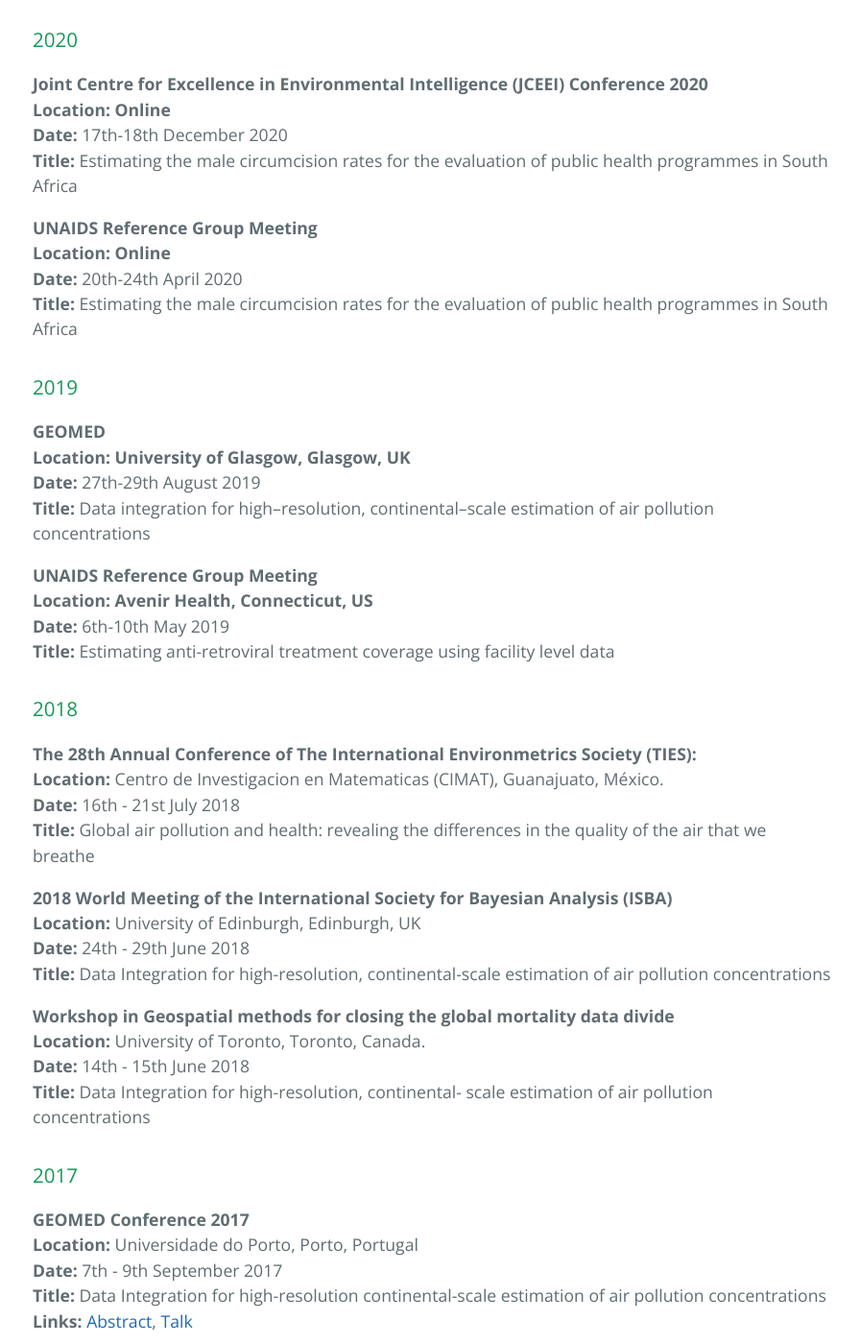
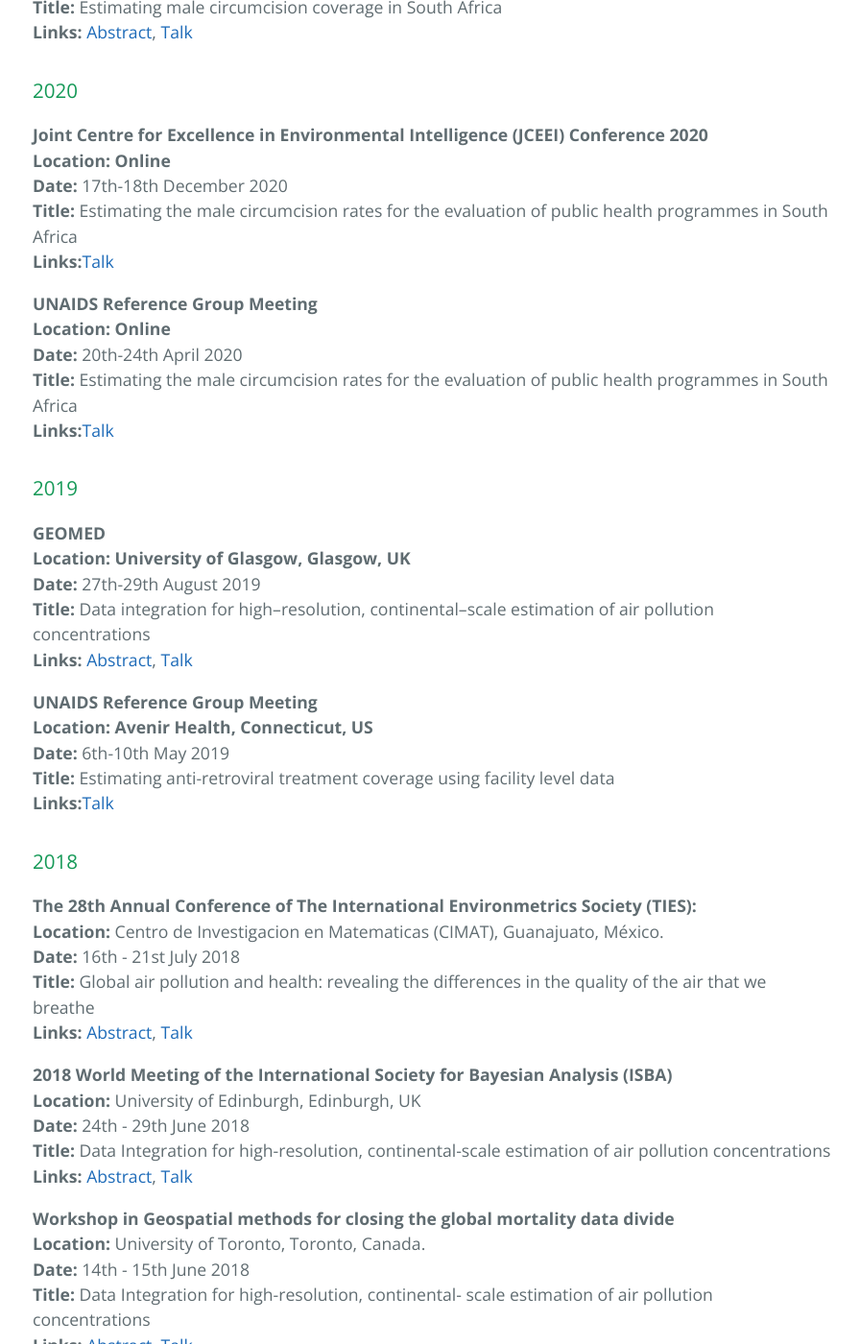
Before and after one commit to matthewllthomas/matthewllthomas.github.io, a Jekyll site: the page built from presentations/index.md, in a window 1280 px wide and 1400 px high, scrolled down 796 px. Shown: the whole window at 96% size, without its empty margins (190-1086 px from the left). Built offline with Jekyll 4.4.1, drawn with Linux system fonts in a browser that asks for light colours; the repository's description, which GitHub fills in, is left out; some of the changed text lies outside the part shown.

Commit message:
Uploading 2018-2022 talks

```diff
--- /dev/null
+++ b/presentations/2018/ISBA/abstract.txt
@@ -0,0 +1 @@
+Air pollution represents one of the most important environmental risk factors to human health with a number of pollutants associated with adverse health outcomes. Epidemiological studies designed to estimate the risks associated with air pollution require accurate measures of concentrations with comprehensive coverage of a study area. Traditionally, these have been based on measurements from ground monitors but this may not provide information of sufficient quality and coverage to allow accurate spatial (and temporal) prediction at any location at which estimated concentrations are required. Ground monitoring data may therefore need to be supplemented with information from other sources, such as estimates from satellite remote sensing, chemical transport models, land use and topography. Set within a Bayesian hierarchical modelling framework, downscaling models are used to align data generated at different geographical resolutions, including point locations and a series of (potentially non-aligned) grids of varying resolutions. The proposed modelling approach is used to predict concentrations of nitrogen dioxide, together with measures of uncertainty, at a high-resolution throughout Western Europe by integrating data from ground monitoring, chemical transport models together with land-use information. Performing complex Bayesian inference combining potentially large datasets may be computationally challenging and we perform approximate Bayesian inference using INLA.
--- /dev/null
+++ b/presentations/2018/Toronto/abstract.txt
@@ -0,0 +1 @@
+Air pollution represents one of the most important environmental risk factors to human health with a number of pollutants associated with adverse health outcomes. Epidemiological studies designed to estimate the risks associated with air pollution require accurate measures of concentrations with comprehensive coverage of a study area. Traditionally, these have been based on measurements from ground monitors but this may not provide information of sufficient quality and coverage to allow accurate spatial (and temporal) prediction at any location at which estimated concentrations are required. Ground monitoring data may therefore need to be supplemented with information from other sources, such as estimates from satellite remote sensing, chemical transport models, land use and topography. Set within a Bayesian hierarchical modelling framework, downscaling models are used to align data generated at different geographical resolutions, including point locations and a series of (potentially non-aligned) grids of varying resolutions. The proposed modelling approach is used to predict concentrations of nitrogen dioxide, together with measures of uncertainty, at a high-resolution throughout Western Europe by integrating data from ground monitoring, chemical transport models together with land-use information. Performing complex Bayesian inference combining potentially large datasets may be computationally challenging and we perform approximate Bayesian inference using INLA.
--- /dev/null
+++ b/presentations/2021/ECEHH/abstract.txt
@@ -0,0 +1 @@
+HIV continues to pose major public health challenges, particularly in the developing world. Despite considerable progress in combating the epidemic, HIV-related deaths continue to dominate recent adult mortality trends in most of sub-Saharan Africa. Voluntary medical male circumcision (VMMC) has emerged in recent years as an effective intervention to reduce the risk of HIV acquisition among men (up to 60%). As a result, programmes to scale up the coverage of circumcision have been introduced. Comprehensive estimates of MC coverage are required to evaluate the effectiveness of VMMC campaigns to date and for more focussed planning and future target setting, particularly at a subnational level. Traditionally, these have been based on survey data but this may not provide information of sufficient quality and coverage, therefore it may need to be supplemented with VMMC programme data. Combining both data sources is a complex task as total circumcision coverage combines not only medical male circumcision (MMC) but also circumcision in traditional male initiation ceremonies (TMIC). In this talk, a model is presented that combines and calibrates both survey and VMMC programme data in order to produce estimated probabilities and coverage of MMC and TMIC by space, age and time. The proposed model is implemented through a case study to estimate district-age-time specific circumcision coverage estimates using data from South Africa.
--- a/presentations/index.md
+++ b/presentations/index.md
@@ -11,55 +11,65 @@
 **Joint JCEEI-UoM Meeting** <br>
 **Location: University of Manchester, Manchester, UK** <br>
 **Date:** 27th-28th July 2022<br>
-**Title:** Data Integration Model for Exposures (DIMEX-UK)
+**Title:** Data Integration Model for Exposures (DIMEX-UK)<br>
+**Links:**[Talk](2022/JCEEI/presentation.pdf)
 
 ### 2021
 
 **European Centre for Environment and Human Health (ECEEH) Seminar** <br>
 **Location: Online** <br>
 **Date:** 25th March 2021<br>
-**Title:** Estimating male circumcision coverage in South Africa
+**Title:** Estimating male circumcision coverage in South Africa <br>
+**Links:** [Abstract](2021/ECEHH/abstract.txt), [Talk](2021/ECEHH/presentation.pdf)
 
 ### 2020
 
 **Joint Centre for Excellence in Environmental Intelligence (JCEEI) Conference 2020** <br>
 **Location: Online** <br>
 **Date:** 17th-18th December 2020<br>
-**Title:** Estimating the male circumcision rates for the evaluation of public health programmes in South Africa
+**Title:** Estimating the male circumcision rates for the evaluation of public health programmes in South Africa<br>
+**Links:**[Talk](2020/JCEEI/poster.pdf)
 
 **UNAIDS Reference Group Meeting** <br>
 **Location: Online** <br>
 **Date:** 20th-24th April 2020 <br>
-**Title:** Estimating the male circumcision rates for the evaluation of public health programmes in South Africa
+**Title:** Estimating the male circumcision rates for the evaluation of public health programmes in South Africa <br>
+**Links:**[Talk](2020/UNAIDS/presentation.pdf)
 
 ### 2019
 
 **GEOMED** <br>
 **Location: University of Glasgow, Glasgow, UK** <br>
 **Date:** 27th-29th August 2019 <br>
-**Title:** Data integration for high–resolution, continental–scale estimation of air pollution concentrations
+**Title:** Data integration for high–resolution, continental–scale estimation of air pollution concentrations <br>
+**Links:** [Abstract](2019/GEOMED/abstract.txt), [Talk](2019/GEOMED/presentation.pdf)
 
 **UNAIDS Reference Group Meeting** <br>
 **Location: Avenir Health, Connecticut, US** <br>
 **Date:** 6th-10th May 2019 <br>
-**Title:** Estimating anti-retroviral treatment coverage using facility level data
+**Title:** Estimating anti-retroviral treatment coverage using facility level data <br>
+**Links:**[Talk](2019/UNAIDS/presentation.pdf)
+
 
 ### 2018
 
 **The 28th Annual Conference of The International Environmetrics Society (TIES):** <br>
 **Location:** Centro de Investigacion en Matematicas (CIMAT), Guanajuato, México.<br>
 **Date:** 16th - 21st July 2018 <br>
-**Title:** Global air pollution and health: revealing the differences in the quality of the air that we breathe
+**Title:** Global air pollution and health: revealing the differences in the quality of the air that we breathe <br>
+**Links:** [Abstract](2018/TIES/abstract.txt), [Talk](2018/TIES/presentation.pdf)
 
 **2018 World Meeting of the International Society for Bayesian Analysis (ISBA)**<br>
 **Location:** University of Edinburgh, Edinburgh, UK<br>
 **Date:** 24th - 29th June 2018<br>
 **Title:** Data Integration for high-resolution, continental-scale estimation of air pollution concentrations<br>
+**Links:** [Abstract](2018/ISBA/abstract.txt), [Talk](2018/ISBA/poster.pdf)
 
 **Workshop in Geospatial methods for closing the global mortality data divide** <br>
 **Location:** University of Toronto, Toronto, Canada.<br>
 **Date:** 14th - 15th June 2018<br>
-**Title:** Data Integration for high-resolution, continental- scale estimation of air pollution concentrations
+**Title:** Data Integration for high-resolution, continental- scale estimation of air pollution concentrations<br>
+**Links:** [Abstract](2018/Toronto/abstract.txt), [Talk](2018/Toronto/presentation.pdf)
 
 ### 2017
 
```
Also changed, not shown: presentations/2018/TIES/abstract.txt (added, +1 -0 lines), presentations/2019/GEOMED/abstract.txt (added, +1 -0 lines), 9 other files.
